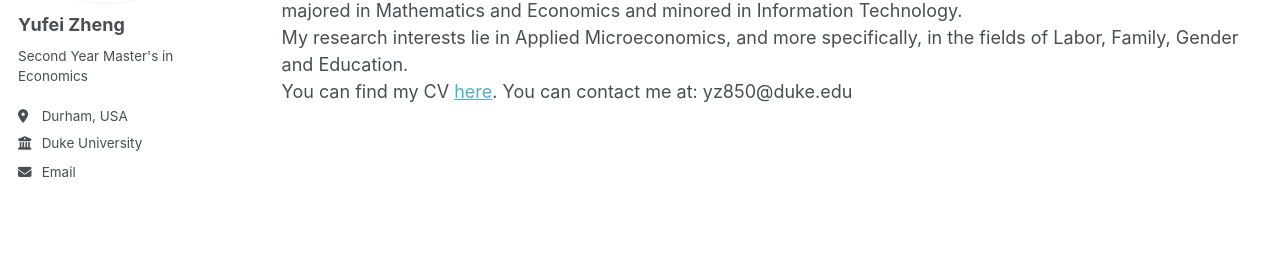
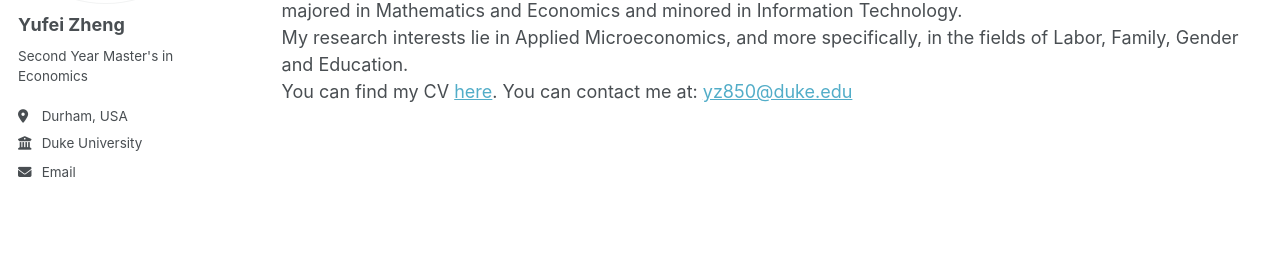
Before and after one commit to sophiezheng5/sophiezheng5.github.io, a Jekyll site: the page built from _pages/home.md, in a window 1280 px wide. Shown: the part 236-510 px from the top of the page. Built offline with Jekyll 4.4.1, drawn with Linux system fonts in a browser that asks for light colours; part of the change alters nothing that is shown.

```diff
--- a/_pages/home.md
+++ b/_pages/home.md
@@ -9,4 +9,4 @@ redirect_from:
 Welcome to my website!<br />
 I'm Yufei Zheng, a second-year master's student in Economics at Duke University. I'm applying for PhD in Economics in Fall 2025. I graduated from the Hong Kong University of Science and Technology in 2019, where I majored in Mathematics and Economics and minored in Information Technology.<br />
 My research interests lie in Applied Microeconomics, and more specifically, in the fields of Labor, Family, Gender and Education. <br />
-You can find my CV <a href="/files/CV_Yufei Zheng_Latex.pdf">here</a>. You can contact me at: yz850@duke.edu
+You can find my CV <a href="/files/CV_Yufei Zheng_Latex.pdf">here</a>. You can contact me at: <yz850@duke.edu>
```
